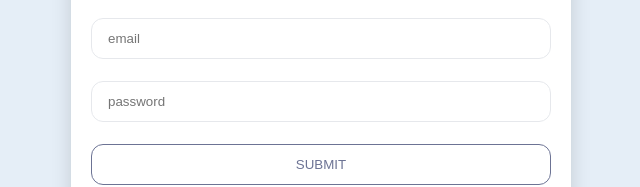
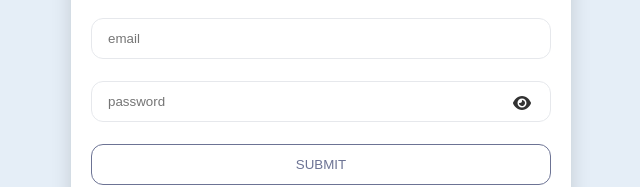
Before and after one commit to AKarpenka/to-do-application, a React (Create React App) app in the folder client/: page / in a window 1280 px wide. Shown: the part 132-319 px from the top of the page, without its empty margins (319-959 px from the left). Built offline with nearby package versions, Linux system fonts and the light colour scheme.

Commit message:
added eye for password to show it or not

```diff
--- a/client/src/components/Auth.js
+++ b/client/src/components/Auth.js
@@ -10,6 +10,8 @@
   const [password, setPassword] = useState(null);
   const [confirmPassword, setConfirmPassword] = useState(null);
   const [loading, setLoading] = useState(false);
+  const [passwordShown, setPasswordShown] = useState(false);
+  const [confirmPasswordShown, setConfirmPasswordShown] = useState(false);
 
   const viewLogin = (status) => {
     setError(null);
@@ -46,6 +48,10 @@
     }
   }
 
+  // const togglePassword = (func) => {
+  //   func(!passwordShown);
+  // };
+
   return (
     <div className="auth-container">
       <div className="auth-container-box">
@@ -56,17 +62,38 @@
             placeholder="email"
             onChange={(e) => setEmail(e.target.value)}
           />
+          <div>
             <input
-            type="password"
+              type={passwordShown ? "text" : "password"}
               placeholder="password"
               onChange={(e) => setPassword(e.target.value)}
             />
+            <div
+              className='eye'
+              onClick={() => setPasswordShown(!passwordShown)}
+            >
+              <svg xmlns="http://www.w3.org/2000/svg" height="1em" viewBox="0 0 576 512">
+                <path d="M288 32c-80.8 0-145.5 36.8-192.6 80.6C48.6 156 17.3 208 2.5 243.7c-3.3 7.9-3.3 16.7 0 24.6C17.3 304 48.6 356 95.4 399.4C142.5 443.2 207.2 480 288 480s145.5-36.8 192.6-80.6c46.8-43.5 78.1-95.4 93-131.1c3.3-7.9 3.3-16.7 0-24.6c-14.9-35.7-46.2-87.7-93-131.1C433.5 68.8 368.8 32 288 32zM144 256a144 144 0 1 1 288 0 144 144 0 1 1 -288 0zm144-64c0 35.3-28.7 64-64 64c-7.1 0-13.9-1.2-20.3-3.3c-5.5-1.8-11.9 1.6-11.7 7.4c.3 6.9 1.3 13.8 3.2 20.7c13.7 51.2 66.4 81.6 117.6 67.9s81.6-66.4 67.9-117.6c-11.1-41.5-47.8-69.4-88.6-71.1c-5.8-.2-9.2 6.1-7.4 11.7c2.1 6.4 3.3 13.2 3.3 20.3z"/>
+              </svg>
+            </div>
+          </div>
           {!isLogin &&
+          <div>
             <input
-            type="password"
+              type={confirmPasswordShown ? "text" : "password"}
               placeholder="confirm password"
               onChange={(e) => setConfirmPassword(e.target.value)}
-          />}
+            />
+            <div
+              className='eye'
+              onClick={() => setConfirmPasswordShown(!confirmPasswordShown)}
+            >
+              <svg xmlns="http://www.w3.org/2000/svg" height="1em" viewBox="0 0 576 512">
+                <path d="M288 32c-80.8 0-145.5 36.8-192.6 80.6C48.6 156 17.3 208 2.5 243.7c-3.3 7.9-3.3 16.7 0 24.6C17.3 304 48.6 356 95.4 399.4C142.5 443.2 207.2 480 288 480s145.5-36.8 192.6-80.6c46.8-43.5 78.1-95.4 93-131.1c3.3-7.9 3.3-16.7 0-24.6c-14.9-35.7-46.2-87.7-93-131.1C433.5 68.8 368.8 32 288 32zM144 256a144 144 0 1 1 288 0 144 144 0 1 1 -288 0zm144-64c0 35.3-28.7 64-64 64c-7.1 0-13.9-1.2-20.3-3.3c-5.5-1.8-11.9 1.6-11.7 7.4c.3 6.9 1.3 13.8 3.2 20.7c13.7 51.2 66.4 81.6 117.6 67.9s81.6-66.4 67.9-117.6c-11.1-41.5-47.8-69.4-88.6-71.1c-5.8-.2-9.2 6.1-7.4 11.7c2.1 6.4 3.3 13.2 3.3 20.3z"/>
+              </svg>
+            </div>
+          </div>
+          }
           <input
             type="submit"
             value="submit"
--- a/client/src/index.css
+++ b/client/src/index.css
@@ -201,7 +201,6 @@
     margin: 50px;
     box-shadow: rgba(0, 0, 0, 0.15) 0 6px 20px;
     position: relative;
-    /* width: 500px; */
 }
 
 .auth-container-box {
@@ -216,6 +215,23 @@
     flex-direction: column;
     height: 350px;
     padding: 20px;
+}
+
+.auth-container-box form div {
+    position: relative;
+}
+
+.auth-container-box form div input {
+    box-sizing: border-box;
+    width: 100%;
+}
+
+.eye {
+    position: absolute !important;
+    top: 25px;
+    right: 20px;
+    cursor: pointer;
+    opacity: 0.8;
 }
 
 .auth-options {
```
Lines whose indentation alone changed are shown as unchanged.
